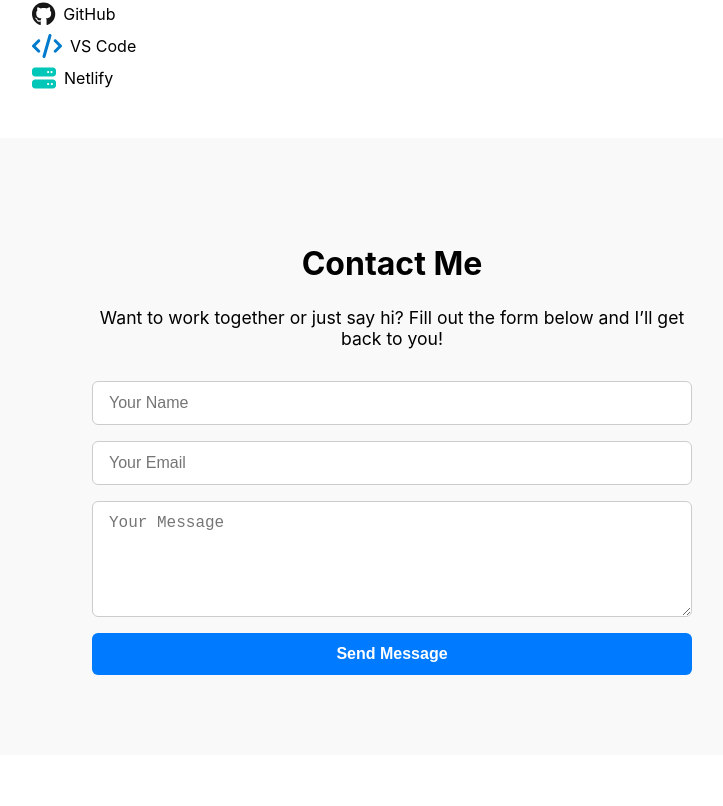
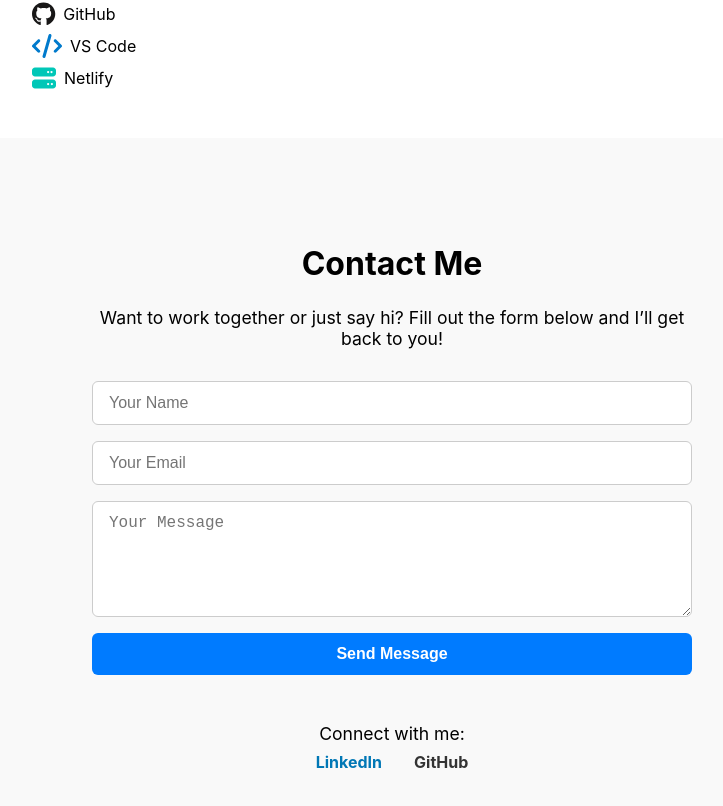
Before and after one commit to tannoah0586/my-portfolio, a React (Create React App) app: page / in a window 1280 px wide. Shown: the part 3472-4278 px from the top of the page, without its empty margins (248-971 px from the left). Before the commit the page ends 4227 px from the top, so only its background shows below. Built offline with nearby package versions, Linux system fonts and the light colour scheme.

Commit message:
added contact

```diff
--- a/src/components/Contact.jsx
+++ b/src/components/Contact.jsx
@@ -1,4 +1,4 @@
-import React, { useRef, useState } from 'react';
+import { useRef, useState } from 'react';
 import emailjs from 'emailjs-com';
 
 const Contact = () => {
@@ -62,6 +62,28 @@ const Contact = () => {
           </button>
           {sent && <p style={{ color: 'green', marginTop: '1rem' }}>Message sent successfully!</p>}
         </form>
+
+        <div style={{ marginTop: '3rem' }}>
+          <p style={{ fontSize: '1.1rem', marginBottom: '0.5rem' }}>Connect with me:</p>
+          <div style={{ display: 'flex', justifyContent: 'center', gap: '2rem' }}>
+            <a
+              href="https://www.linkedin.com/in/noah-tan-yongxin/"
+              target="_blank"
+              rel="noopener noreferrer"
+              style={{ color: '#0077b5', textDecoration: 'none', fontWeight: 'bold' }}
+            >
+              LinkedIn
+            </a>
+            <a
+              href="https://github.com/tannoah0586"
+              target="_blank"
+              rel="noopener noreferrer"
+              style={{ color: '#333', textDecoration: 'none', fontWeight: 'bold' }}
+            >
+              GitHub
+            </a>
+          </div>
+        </div>
       </div>
     </section>
   );
```
